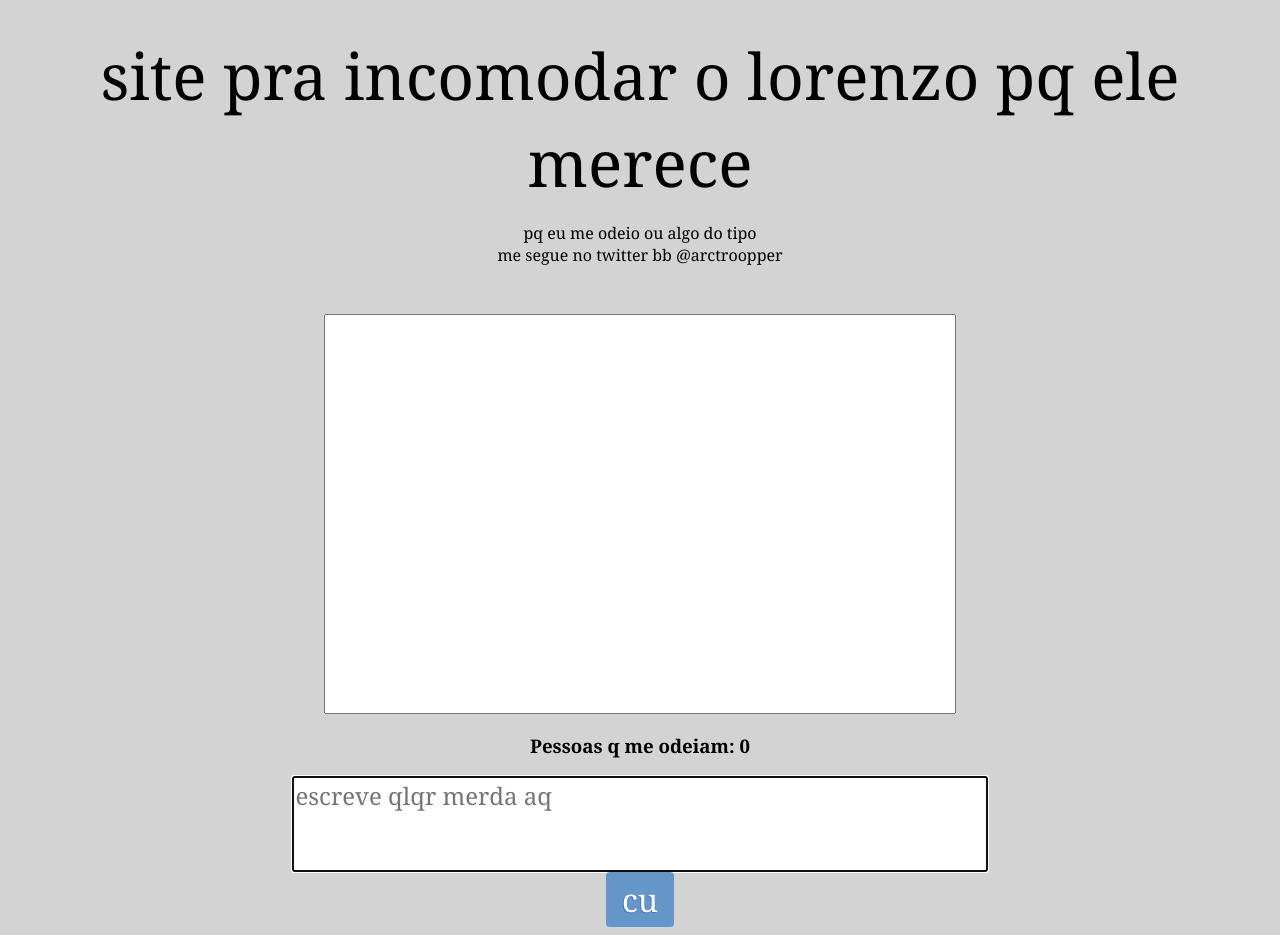
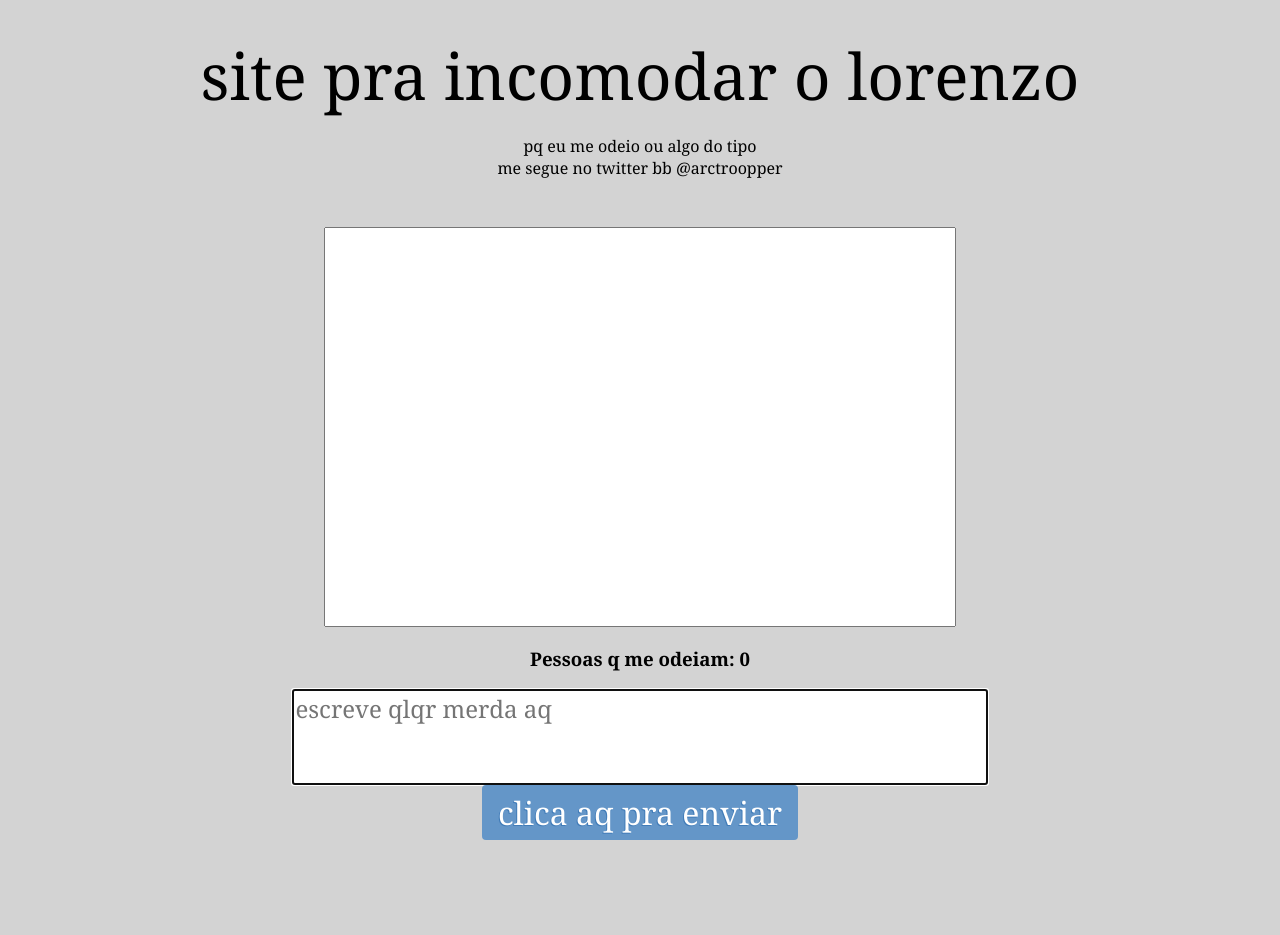
Before and after one commit to Hacker-Turbo/incomodeoLorenzo, a website: page index.html in a window 1280 px wide. After the commit the page ends 848 px from the top, so only its background shows below. Drawn offline with nearby package versions, Linux system fonts and the light colour scheme; no server answers.

Commit message:
Update index.html

```diff
--- a/index.html
+++ b/index.html
@@ -48,13 +48,13 @@
 
 <body bgcolor="lightgray">
   <div align="center">
-    <p id="title">site pra incomodar o lorenzo pq ele merece</p>
+    <p id="title">site pra incomodar o lorenzo</p>
     <p id="desc">pq eu me odeio ou algo do tipo <br>me segue no twitter bb @arctroopper</p>
     <textarea id="messages" readonly="1"></textarea>
     <h3 id="numClients">Pessoas q me odeiam: 0</h1>
     <textarea id="text" placeholder="escreve qlqr merda aq" autofocus="1"></textarea>
     <br>
-    <button id="btn" onclick="btnOnclick()">cu</button>
+    <button id="btn" onclick="btnOnclick()">clica aq pra enviar</button>
   </div>
 </body>
 
```
